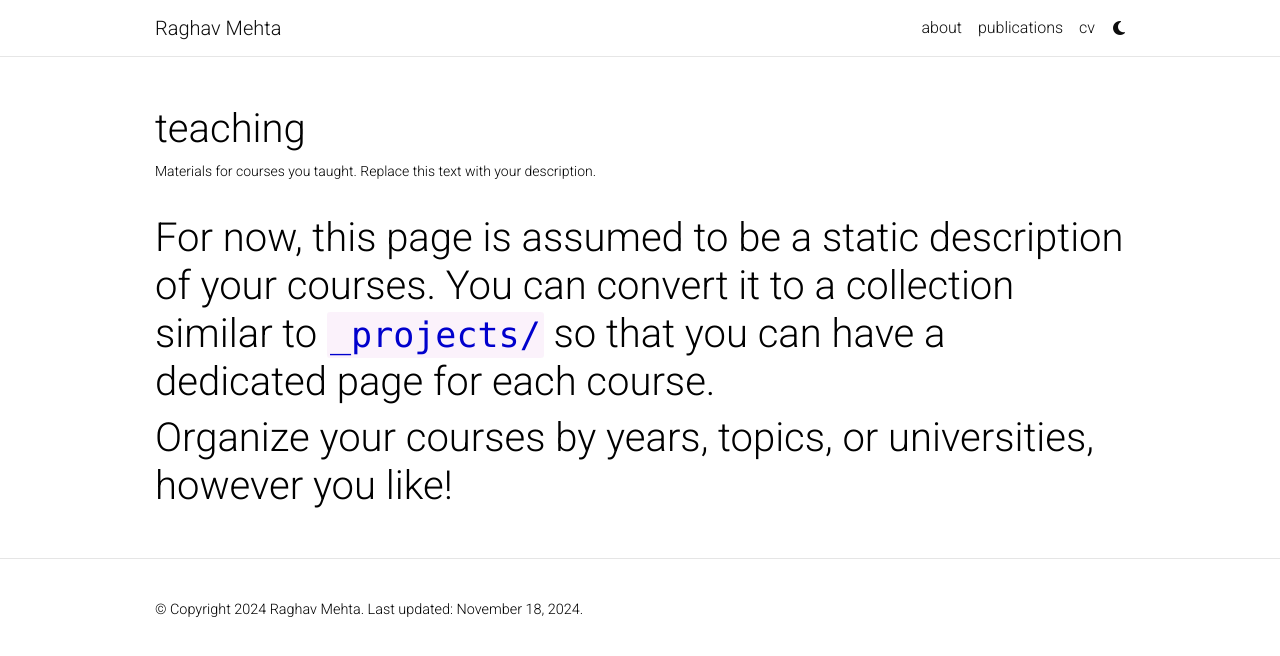
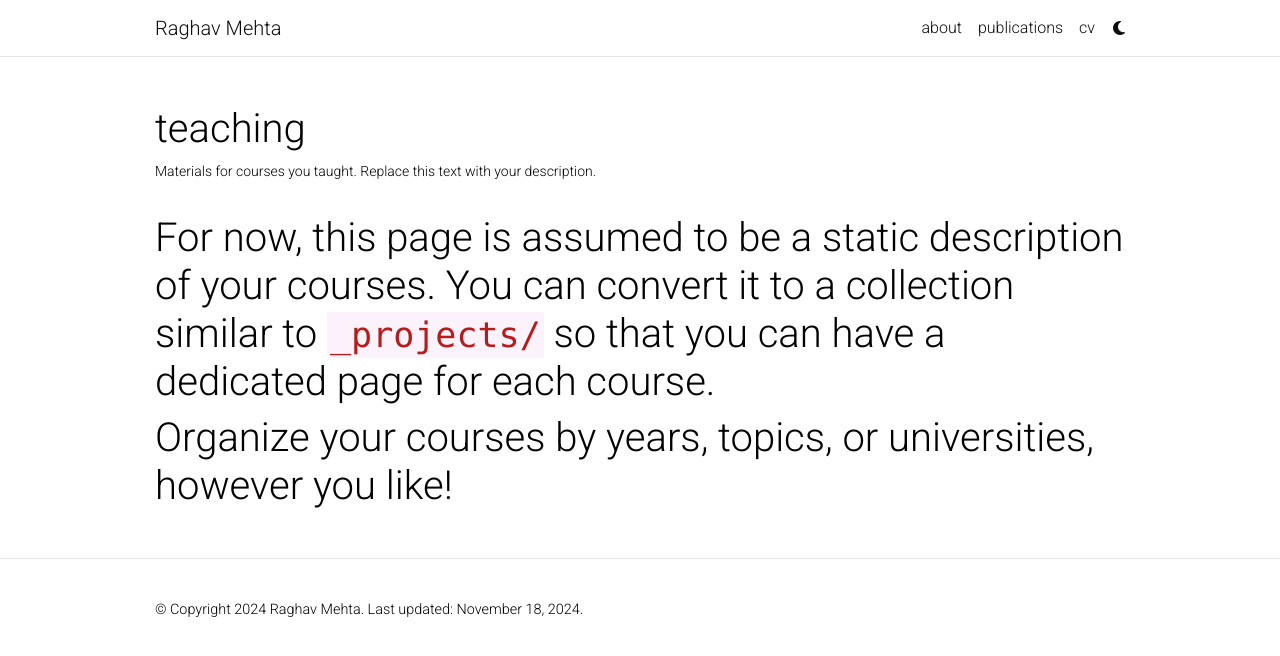
Before and after one commit to RagMeh11/RagMeh11.github.io, a Jekyll site: the page built from _pages/teaching.md, in a window 1280 px wide. Shown: the top 656 px of the page. Built offline with Jekyll 4.4.1, drawn with Linux system fonts in a browser that asks for light colours; full-size pictures stand in for the smaller copies a plugin makes; comment, search, counter and statistics services are not loaded; a style sheet for code colours, icons or effects is not loaded.

Commit message:
back to original red color for light theme

```diff
--- a/_sass/_themes.scss
+++ b/_sass/_themes.scss
@@ -7,8 +7,8 @@
   --global-code-bg-color: #{$code-bg-color-light};
   --global-text-color: #{$black-color};
   --global-text-color-light: #{$grey-color};
-  --global-theme-color: #{$imperial-color};
-  --global-hover-color: #{$imperial-color};
+  --global-theme-color: #{$red-color-dark};
+  --global-hover-color: #{$red-color-dark};
   --global-hover-text-color: #{$white-color};
   --global-footer-bg-color: #{$grey-color-light};
   --global-footer-text-color: #{$grey-color-dark};
```
